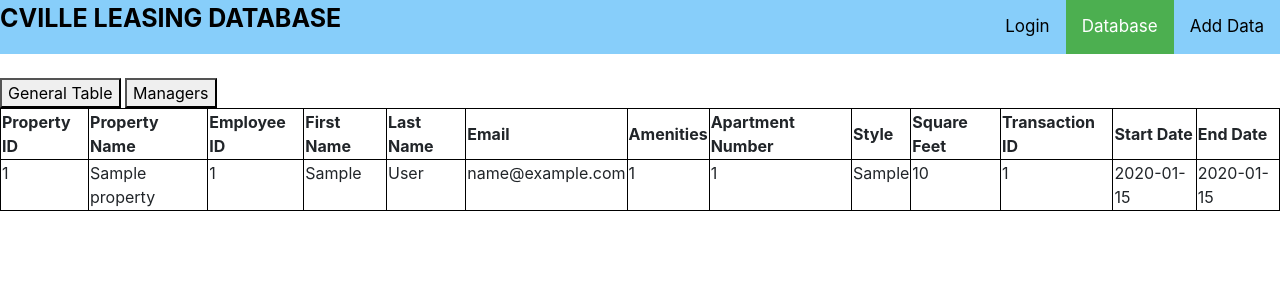
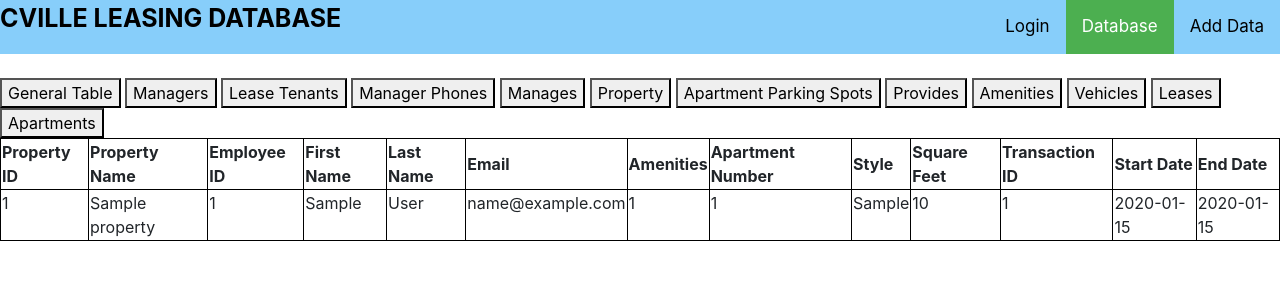
Before and after one commit to jliao13/CS-4750-DB-Project, a Django app: page /data/ in a window 1280 px wide. Shown: the top 300 px of the page. Run offline with Django 3.2, Linux system fonts and the light colour scheme; tables that the repository leaves empty hold one stand-in row (values such as "Sample post"); some libraries are stand-ins or nearby versions.

Commit message:
Added tables and buttons

```diff
--- a/frontend/templates/data.html
+++ b/frontend/templates/data.html
@@ -13,8 +13,6 @@
       table, th, td {
         border: 1px solid black;
       }
-
-
     </style>
 </head>
 
@@ -34,22 +32,38 @@
 <br>
 <button onclick="myFunction(1)">General Table</button>
 <button onclick="myFunction(2)">Managers</button>
-<div id="table1" style="width:100%; height:100%;">
-    {% include "general_table.html" %}
-</div>
-<div id="table2" style="width:100%; height:100%;">
-    {% include "managers_table.html" %}
-</div>
+<button onclick="myFunction(3)">Lease Tenants</button>
+<button onclick="myFunction(4)">Manager Phones</button>
+<button onclick="myFunction(5)">Manages</button>
+<button onclick="myFunction(6)">Property</button>
+<button onclick="myFunction(7)">Apartment Parking Spots</button>
+<button onclick="myFunction(8)">Provides</button>
+<button onclick="myFunction(9)">Amenities</button>
+<button onclick="myFunction(10)">Vehicles</button>
+<button onclick="myFunction(11)">Leases</button>
+<button onclick="myFunction(12)">Apartments</button>
+<div id="table1">{% include "tables/general_table.html" %}</div>
+<div id="table2">{% include "tables/managers_table.html" %}</div>
+<div id="table3">{% include "tables/lease_tenants_table.html" %}</div>
+<div id="table4">{% include "tables/manager_phone_table.html" %}</div>
+<div id="table5">{% include "tables/manages_table.html" %}</div>
+<div id="table6">{% include "tables/property_table.html" %}</div>
+<div id="table7">{% include "tables/apartment_parking_spots_table.html" %}</div>
+<div id="table8">{% include "tables/provides_table.html" %}</div>
+<div id="table9">{% include "tables/amenities_table.html" %}</div>
+<div id="table10">{% include "tables/vehicle_table.html" %}</div>
+<div id="table11">{% include "tables/lease_table.html" %}</div>
+<div id="table12">{% include "tables/apartment_table.html" %}</div>
 <script>
-    function myFunction(nr) {
-    for (i=1;i<=2;i++){
+function myFunction(nr) {
+    for (i=1;i<=12;i++){
         if(nr==i){
-            var s ="table" + nr;
+            var s ="table" + i;
             var x = document.getElementById(s);
-            if (x.style.display == "none") {
+            if (x.style.display == "block") {
+                x.style.display = "none";
+            } else {
                 x.style.display = "block";
-            } else {
-                x.style.display = "none";
             }
         }
         else {
@@ -59,16 +73,16 @@
         }
     }
 }
-
 </script>
 <style>
 td {
     vertical-align: top;
 }
-#table2 {
-    display: none;
+#table2, #table3, #table4, #table5, #table6, #table7, #table8, #table9, #table10, #table11, #table12 {
+    display:none;
+    width:100%;
+    height:100%;
 }
-
 </style>
 </body>
 </html>
--- a/frontend/templates/managers_table.html
+++ /dev/null
@@ -1,7 +0,0 @@
-<table style="width:100%; height:100%;">
-        <tr>
-            <th>Property ID</th>
-            <th>Property Name</th>
-            <th>Employee ID</th>
-        </tr>
-</table>
--- /dev/null
+++ b/frontend/templates/tables/amenities_table.html
@@ -0,0 +1,27 @@
+<table style="width:100%; height:100%;">
+    <tr>
+        <th>Amenities ID</th>
+        <th>Pet friendly</th>
+        <th>Dryer/Washer</th>
+        <th>AC</th>
+        <th>Heating</th>
+        <th>Internet</th>
+    </tr>
+    {% for a in amenities %}
+    <tr>
+        <td>{{a.amenities_id}}</td>
+        <td>{{a.pet_friendly}}</td>
+        <td>{{a.dryer_washer}}</td>
+        <td>{{a.ac}}</td>
+        <td>{{a.heating}}</td>
+        <td>{{a.internet}}</td>
+    </tr>
+    {% endfor %}
+</table>
+
+<!-- amenities_id = models.IntegerField(primary_key=True, null=False)
+    pet_friendly = models.BooleanField(null=False)
+    dryer_washer = models.BooleanField(null=False)
+    ac = models.BooleanField(null=False)
+    heating = models.BooleanField(null=False)
+    internet-->
--- /dev/null
+++ b/frontend/templates/tables/apartment_parking_spots_table.html
@@ -0,0 +1,17 @@
+<table style="width:100%; height:100%;">
+    <tr>
+        <th>Property ID</th>
+        <th>Parking Spot</th>
+        <th>Apartment Number</th>
+    </tr>
+    {% for spot in parking_spots %}
+    <tr>
+        <td>{{spot.property_id}}</td>
+        <td>{{spot.parking_spot}}</td>
+        <td>{{spot.apartment_number}}</td>
+    </tr>
+    {% endfor %}
+</table>
+<!-- property_id = models.IntegerField(primary_key=True, null=False)
+    parking_spot = models.IntegerField(null=False)
+    apartment_number-->
--- /dev/null
+++ b/frontend/templates/tables/apartment_table.html
@@ -0,0 +1,23 @@
+<table style="width:100%; height:100%;">
+    <tr>
+        <th>Property Id</th>
+        <th>Price</th>
+        <th>Start date</th>
+        <th>End date</th>
+        <th>User Id</th>
+    </tr>
+    {% for l in leases%}
+    <tr>
+        <td>{{l.transaction_id}}</td>
+        <td>{{l.price}}</td>
+        <td>{{l.start_date}}</td>
+        <td>{{l.end_date}}</td>
+        <td>{{l.user_id}}</td>
+    </tr>
+    {% endfor %}
+</table>
+<!-- property_id = models.IntegerField(primary_key=True, null=False)
+    apartment_number = models.IntegerField(null=False)
+    style = models.CharField(max_length=255, null=False)
+    square_feet = models.IntegerField(null=False)
+    transaction -->
--- /dev/null
+++ b/frontend/templates/tables/lease_table.html
@@ -0,0 +1,23 @@
+<table style="width:100%; height:100%;">
+    <tr>
+        <th>Transaction Id</th>
+        <th>Price</th>
+        <th>Start date</th>
+        <th>End date</th>
+        <th>User Id</th>
+    </tr>
+    {% for l in leases%}
+    <tr>
+        <td>{{l.transaction_id}}</td>
+        <td>{{l.price}}</td>
+        <td>{{l.start_date}}</td>
+        <td>{{l.end_date}}</td>
+        <td>{{l.user_id}}</td>
+    </tr>
+    {% endfor %}
+</table>
+<!--transaction_id = models.IntegerField(primary_key=True, null=False)
+    price = models.FloatField(null=False)
+    start_date = models.CharField(max_length=255, null=True)
+    end_date = models.CharField(max_length=255, null=True)
+    user-->
--- /dev/null
+++ b/frontend/templates/tables/lease_tenants_table.html
@@ -0,0 +1,15 @@
+<table style="width:100%; height:100%;">
+    <tr>
+        <th>Transaction ID</th>
+        <th>Tenant Name</th>
+    </tr>
+    {% for ten in tenants %}
+    <tr>
+        <td>{{ten.transaction_id}}</td>
+        <td>{{ten.tenant_name}}</td>
+    </tr>
+
+    {% endfor %}
+</table>
+<!--transaction_id = models.IntegerField(primary_key=True, null=False)-->
+<!--    tenant_name = models.CharField(max_length=255, null=False)-->
--- /dev/null
+++ b/frontend/templates/tables/manager_phone_table.html
@@ -0,0 +1,15 @@
+<table style="width:100%; height:100%;">
+    <tr>
+        <th>Employee ID</th>
+        <th>Phone Number</th>
+    </tr>
+    {% for m in m_phone %}
+    <tr>
+        <td>{{m.employee_id}}</td>
+        <td>{{m.phone_number}}</td>
+    </tr>
+
+    {% endfor %}
+</table>
+<!-- employee_id = models.IntegerField(primary_key=True, null=False)-->
+<!--    phone_number-->
--- /dev/null
+++ b/frontend/templates/tables/managers_table.html
@@ -0,0 +1,15 @@
+<table style="width:100%; height:100%;">
+    <tr>
+        <th>Employee ID</th>
+        <th>Employee ID</th>
+    </tr>
+    {% for man in manage_props %}
+    <tr>
+        <td>{{man.property_id}}</td>
+        <td>{{man.employee_id}}</td>
+    </tr>
+
+    {% endfor %}
+</table>
+<!--    property_id = models.IntegerField(primary_key=True, null=False)-->
+<!--    employee_id = models.IntegerField(null=False-->
--- /dev/null
+++ b/frontend/templates/tables/manages_table.html
@@ -0,0 +1,14 @@
+<table style="width:100%; height:100%;">
+    <tr>
+        <th>Property Id</th>
+        <th>Employee Id</th>
+    </tr>
+    {% for m in manage_props%}
+    <tr>
+        <td>{{m.property_id}}</td>
+        <td>{{m.employee_id}}</td>
+    </tr>
+    {% endfor %}
+</table>
+<!-- property_id = models.IntegerField(primary_key=True, null=False)
+    employee_id  -->
--- /dev/null
+++ b/frontend/templates/tables/property_table.html
@@ -0,0 +1,27 @@
+<table style="width:100%; height:100%;">
+    <tr>
+        <th>Property ID</th>
+        <th>Name</th>
+        <th>Street Number</th>
+        <th>City</th>
+        <th>State</th>
+        <th>Zip Code</th>
+    </tr>
+    {% for p in properties %}
+    <tr>
+        <td>{{p.property_id}}</td>
+        <td>{{p.name}}</td>
+        <td>{{p.street_number}}</td>
+        <td>{{p.city}}</td>
+        <td>{{p.state}}</td>
+        <td>{{p.zip_code}}</td>
+    </tr>
+    {% endfor %}
+</table>
+
+<!-- property_id = models.IntegerField(primary_key=True, null=False)
+    name = models.CharField(max_length=255, null=False)
+    street_number = models.IntegerField(null=False)
+    city = models.CharField(max_length=255, null=False)
+    state = models.CharField(max_length=255, null=False)
+    zip_code -->
--- /dev/null
+++ b/frontend/templates/tables/provides_table.html
@@ -0,0 +1,12 @@
+<table style="width:100%; height:100%;">
+    <tr>
+        <th>Property ID</th>
+        <th>Amenities ID</th>
+    </tr>
+    {% for p in provides %}
+    <tr>
+        <td>{{p.property_id}}</td>
+        <td>{{p.amenities_id}}</td>
+    </tr>
+    {% endfor %}
+</table>
--- /dev/null
+++ b/frontend/templates/tables/vehicle_table.html
@@ -0,0 +1,20 @@
+<table style="width:100%; height:100%;">
+    <tr>
+        <th>License Plate</th>
+        <th>Model</th>
+        <th>Brand</th>
+        <th>Transaction</th>
+    </tr>
+    {% for v in vehicles%}
+    <tr>
+        <td>{{v.license_plate}}</td>
+        <td>{{v.model}}</td>
+        <td>{{v.brand}}</td>
+        <td>{{v.transaction_id}}</td>
+    </tr>
+    {% endfor %}
+</table>
+<!--license_plate = models.CharField(max_length=255, primary_key=True, null=False)
+    model = models.CharField(max_length=255, null=True)
+    brand = models.CharField(max_length=255, null=True)
+    transaction-->
--- a/frontend/views.py
+++ b/frontend/views.py
@@ -1,6 +1,7 @@
 from django.shortcuts import render
 from django.views.generic import TemplateView
-from .models import company, lease_tenants, manager_phone, manages, property, manager, amenities, provides, apartment,lease
+from .models import company, lease_tenants, manager_phone, manages, property, manager, amenities, provides, apartment, \
+    lease, apartment_parking_spots, vehicle
 # Create your views here.
 class LoginView(TemplateView):
     def get(self, request, **kwargs):
@@ -44,10 +45,12 @@ class DataView(TemplateView):
         provides_amenities = provides.objects.all()
         apartments = apartment.objects.all()
         leases = lease.objects.all()
+        spots = apartment_parking_spots.objects.all()
+        vehicles = vehicle.objects.all()
 
         return render(request, 'data.html', {'comp': comp, 'tenants': tenants, 'm_phone': m_phone, 'properties':
             properties, 'managers': managers, 'manage_props': manage_props, 'amenities': ameneties_list, 'provides':
-            provides_amenities, 'apartments': apartments, 'leases': leases})
+            provides_amenities, 'apartments': apartments, 'leases': leases, 'parking_spots': spots, 'vehicles': vehicles})
 
 class AddView(TemplateView):
     template_name = "add.html"
```
Also changed, not shown: frontend/templates/tables/general_table.html (renamed from frontend/templates/general_table.html).
